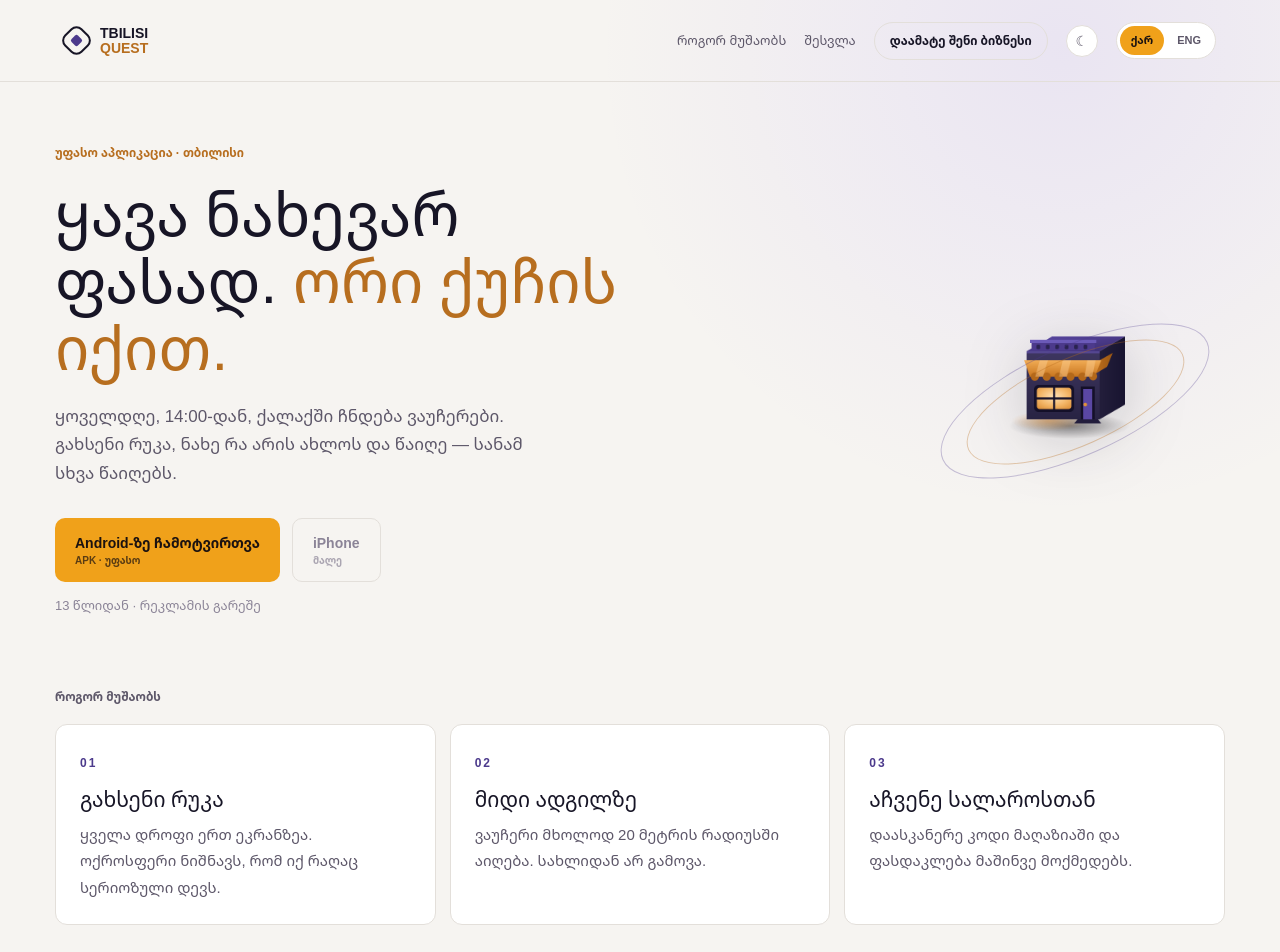
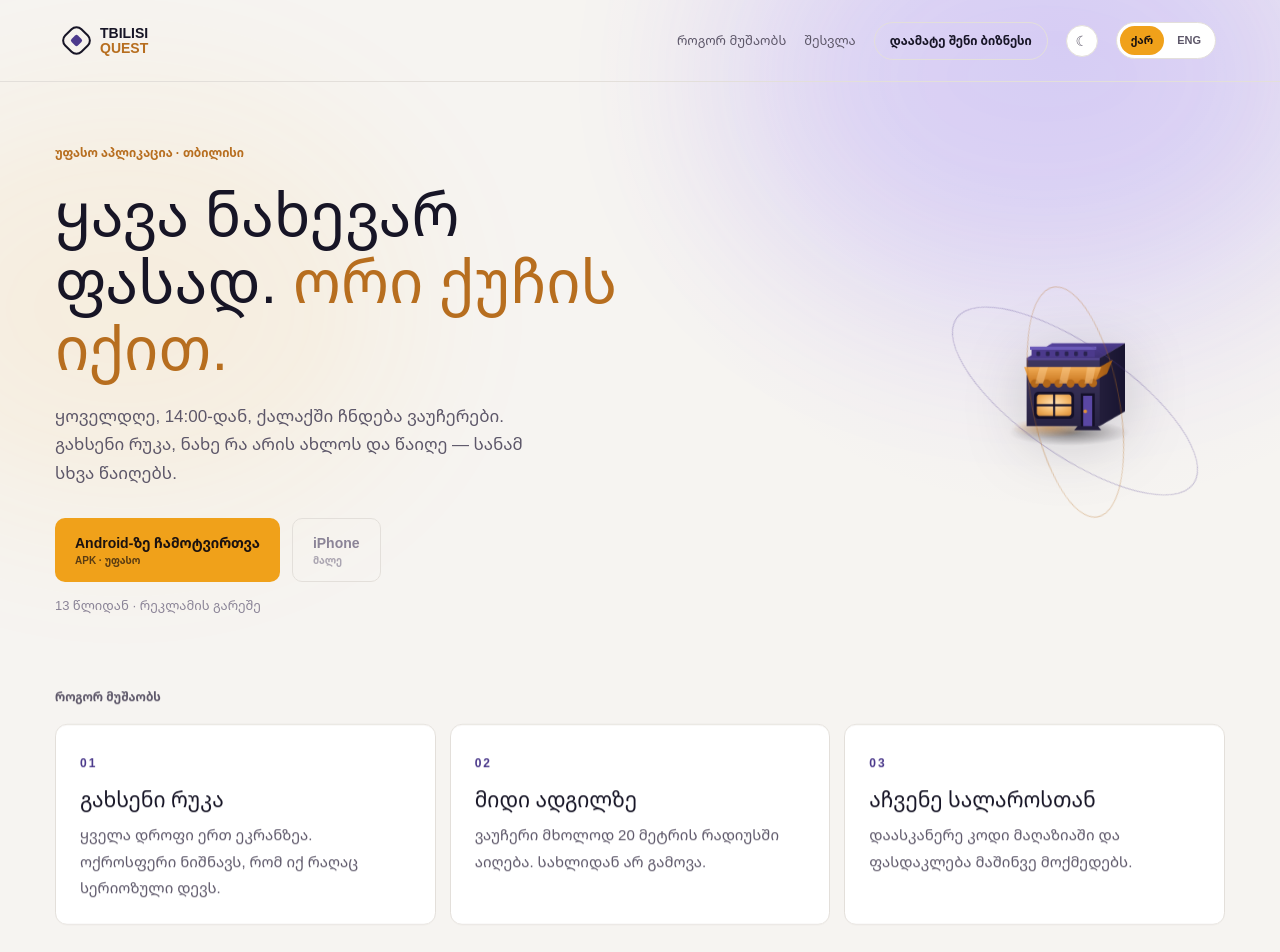
Before and after one commit to GridlyTeam/TbilisiQuest, a Next.js app in the folder apps/merchant/: page / in a window 1280 px wide. Shown: the top 952 px of the page. Built offline with nearby package versions, Linux system fonts and the light colour scheme; no server answers.

Commit message:
Landing page motion: aurora, reveals, counting stats, hovers

```diff
--- a/apps/merchant/src/app/landing.css
+++ b/apps/merchant/src/app/landing.css
@@ -657,3 +657,206 @@
   background: #f0a11a;
   box-shadow: 0 10px 30px rgba(23, 21, 38, 0.18);
 }
+
+/* =========================================================================
+   Motion
+   =========================================================================
+   Transform and opacity only. Anything else re-lays-out the page sixty times
+   a second, which on the mid-range Android most of this audience carries
+   turns a nice effect into a stutter. */
+
+/* ---- scroll reveal ---------------------------------------------------- */
+.landing .reveal {
+  opacity: 0;
+  transform: translateY(18px);
+  transition:
+    opacity 0.6s cubic-bezier(0.22, 1, 0.36, 1),
+    transform 0.6s cubic-bezier(0.22, 1, 0.36, 1);
+  will-change: opacity, transform;
+}
+.landing .reveal.in {
+  opacity: 1;
+  transform: none;
+}
+
+/* ---- aurora ------------------------------------------------------------ */
+/* Two blooms drifting behind the page. They sit under everything and ignore
+   the pointer, so they can never swallow a click. */
+.landing {
+  position: relative;
+  overflow-x: clip;
+}
+.landing .aurora {
+  position: absolute;
+  inset: 0 0 auto;
+  height: 720px;
+  pointer-events: none;
+  z-index: 0;
+  overflow: hidden;
+}
+.landing .aurora span {
+  position: absolute;
+  display: block;
+  border-radius: 50%;
+  filter: blur(90px);
+  opacity: 0.5;
+}
+.landing .aurora span:first-child {
+  width: 620px;
+  height: 460px;
+  top: -160px;
+  right: -80px;
+  background: rgba(124, 92, 255, 0.55);
+  animation: drift-a 26s ease-in-out infinite alternate;
+}
+.landing .aurora span:last-child {
+  width: 520px;
+  height: 380px;
+  top: 120px;
+  left: -140px;
+  background: rgba(255, 176, 32, 0.28);
+  animation: drift-b 32s ease-in-out infinite alternate;
+}
+.landing .topbar,
+.landing .content,
+.landing .footer {
+  position: relative;
+  z-index: 1;
+}
+
+@keyframes drift-a {
+  from {
+    transform: translate3d(0, 0, 0) scale(1);
+  }
+  to {
+    transform: translate3d(-90px, 60px, 0) scale(1.12);
+  }
+}
+@keyframes drift-b {
+  from {
+    transform: translate3d(0, 0, 0) scale(1.05);
+  }
+  to {
+    transform: translate3d(70px, -40px, 0) scale(0.95);
+  }
+}
+
+.landing.light .aurora span {
+  opacity: 0.32;
+}
+
+/* ---- hover ------------------------------------------------------------- */
+/* Cards lift and their glow brightens. The lift is small on purpose: a card
+   that jumps reads as a bug, a card that leans reads as a response. */
+.landing .step,
+.landing .rarity-card {
+  transition:
+    transform 0.25s cubic-bezier(0.22, 1, 0.36, 1),
+    border-color 0.25s ease;
+}
+.landing .rarity-card::before {
+  transition:
+    opacity 0.35s ease,
+    transform 0.35s cubic-bezier(0.22, 1, 0.36, 1);
+}
+@media (hover: hover) {
+  .landing .step:hover,
+  .landing .rarity-card:hover {
+    transform: translateY(-4px);
+    border-color: color-mix(in oklab, var(--amber) 45%, var(--border));
+  }
+  .landing .rarity-card:hover::before {
+    opacity: 0.8;
+    transform: scale(1.15);
+  }
+  .landing .store-button:not(.soon):hover {
+    transform: translateY(-2px);
+    box-shadow: 0 14px 30px rgba(255, 176, 32, 0.28);
+  }
+  .landing .outline-button:hover {
+    border-color: var(--amber);
+    transform: translateY(-2px);
+  }
+  .landing .faq summary:hover {
+    color: var(--amber);
+  }
+}
+.landing .store-button,
+.landing .outline-button,
+.landing .portal-link,
+.landing .theme-toggle,
+.landing .lang button,
+.landing .faq summary {
+  transition:
+    transform 0.2s cubic-bezier(0.22, 1, 0.36, 1),
+    box-shadow 0.25s ease,
+    border-color 0.2s ease,
+    color 0.2s ease;
+}
+.landing .store-button:active,
+.landing .outline-button:active,
+.landing .sticky-cta:active {
+  transform: translateY(1px) scale(0.99);
+}
+
+/* The stats box counts up when it arrives, so its figures deserve to not
+   jump around while the digits change width. */
+.landing .stats b {
+  font-variant-numeric: tabular-nums;
+}
+
+/* ---- hero art ---------------------------------------------------------- */
+/* The storefront breathes and the rings turn, slowly enough to notice only if
+   you look. */
+.landing .hero-art img {
+  animation: float 7s ease-in-out infinite alternate;
+}
+.landing .orbit-one {
+  animation: spin 34s linear infinite;
+}
+.landing .orbit-two {
+  animation: spin 26s linear infinite reverse;
+}
+@keyframes float {
+  from {
+    transform: translateY(-6px);
+  }
+  to {
+    transform: translateY(8px);
+  }
+}
+@keyframes spin {
+  from {
+    transform: rotate(-24deg);
+  }
+  to {
+    transform: rotate(336deg);
+  }
+}
+
+/* ---- focus ------------------------------------------------------------- */
+/* Keyboard users get a visible ring; mouse users never see it. */
+.landing a:focus-visible,
+.landing button:focus-visible,
+.landing summary:focus-visible {
+  outline: 2px solid var(--amber);
+  outline-offset: 3px;
+  border-radius: 8px;
+}
+
+/* ---- reduced motion ---------------------------------------------------- */
+@media (prefers-reduced-motion: reduce) {
+  .landing .reveal {
+    opacity: 1;
+    transform: none;
+    transition: none;
+  }
+  .landing .aurora,
+  .landing .hero-art img,
+  .landing .orbit {
+    animation: none;
+  }
+  .landing * {
+    transition-duration: 0.01ms !important;
+  }
+}
--- a/apps/merchant/src/components/Landing.tsx
+++ b/apps/merchant/src/components/Landing.tsx
@@ -3,6 +3,7 @@
 import { useEffect, useState } from 'react'
 import Link from 'next/link'
 
+import { CountUp, useReveal } from './landing-motion'
 import '../app/landing.css'
 
 /**
@@ -218,6 +219,15 @@ export default function Landing({ stats }: { stats: PublicStats | null }) {
   // until the map is worth boasting about.
   const showStats = stats != null && stats.venues >= 3
 
+  // One per section: each fades up as it arrives rather than the whole page
+  // animating at once, which reads as a loading screen.
+  const statsReveal = useReveal<HTMLElement>()
+  const howReveal = useReveal<HTMLElement>()
+  const rarityReveal = useReveal<HTMLElement>()
+  const bizReveal = useReveal<HTMLElement>()
+  const faqReveal = useReveal<HTMLElement>()
+  const safetyReveal = useReveal<HTMLElement>()
+
   return (
     <main
       className={[
@@ -276,6 +286,13 @@ export default function Landing({ stats }: { stats: PublicStats | null }) {
         </div>
       </header>
 
+      {/* Two slow-drifting blooms behind everything. Pure decoration, so it
+          is inert to pointers and disappears under prefers-reduced-motion. */}
+      <div className="aurora" aria-hidden="true">
+        <span />
+        <span />
+      </div>
+
       <div className="content">
         <section className="hero">
           <div className="hero-copy">
@@ -311,23 +328,32 @@ export default function Landing({ stats }: { stats: PublicStats | null }) {
         </section>
 
         {showStats && (
-          <section className="stats">
+          <section
+            className={`stats ${statsReveal.className}`}
+            ref={statsReveal.ref}
+          >
             <div>
-              <b>{stats.venues}</b>
+              <b>
+                <CountUp value={stats.venues} />
+              </b>
               <span>{t.statVenues}</span>
             </div>
             <div>
-              <b>{stats.live_drops}</b>
+              <b>
+                <CountUp value={stats.live_drops} />
+              </b>
               <span>{t.statDrops}</span>
             </div>
             <div>
-              <b>{stats.vouchers_today}</b>
+              <b>
+                <CountUp value={stats.vouchers_today} />
+              </b>
               <span>{t.statVouchers}</span>
             </div>
           </section>
         )}
 
-        <section id="how">
+        <section id="how" className={howReveal.className} ref={howReveal.ref}>
           <p className="eyebrow">{t.stepsEyebrow}</p>
           <div className="steps">
             {t.steps.map((step) => (
@@ -340,7 +366,7 @@ export default function Landing({ stats }: { stats: PublicStats | null }) {
           </div>
         </section>
 
-        <section>
+        <section className={rarityReveal.className} ref={rarityReveal.ref}>
           <p className="eyebrow">{t.rarityEyebrow}</p>
           <div className="rarities">
             {t.rarities.map((r) => (
@@ -353,7 +379,10 @@ export default function Landing({ stats }: { stats: PublicStats | null }) {
           </div>
         </section>
 
-        <section className="panel">
+        <section
+          className={`panel ${bizReveal.className}`}
+          ref={bizReveal.ref}
+        >
           <p className="eyebrow amber">{t.bizEyebrow}</p>
           <h2>{t.bizTitle}</h2>
           <p>{t.bizBody}</p>
@@ -364,7 +393,7 @@ export default function Landing({ stats }: { stats: PublicStats | null }) {
           </div>
         </section>
 
-        <section>
+        <section className={faqReveal.className} ref={faqReveal.ref}>
           <p className="eyebrow">{t.faqEyebrow}</p>
           <div className="faq">
             {t.faq.map(([q, a]) => (
@@ -376,7 +405,10 @@ export default function Landing({ stats }: { stats: PublicStats | null }) {
           </div>
         </section>
 
-        <section className="panel safety">
+        <section
+          className={`panel safety ${safetyReveal.className}`}
+          ref={safetyReveal.ref}
+        >
           <p className="eyebrow">{t.safetyEyebrow}</p>
           <h2>{t.safetyTitle}</h2>
           <p>{t.safetyBody}</p>
--- /dev/null
+++ b/apps/merchant/src/components/landing-motion.tsx
@@ -0,0 +1,117 @@
+'use client'
+
+import { useEffect, useRef, useState } from 'react'
+
+/**
+ * The small amount of motion the landing page uses.
+ *
+ * Two rules throughout:
+ *
+ *  1. Only transform and opacity are animated. Anything else asks the browser
+ *     to re-layout sixty times a second, which on a mid-range Android phone --
+ *     the device most of this audience is holding -- turns a nice effect into
+ *     a stutter.
+ *  2. Everything checks prefers-reduced-motion. A person who has asked their
+ *     phone to stop moving things has usually asked for a reason.
+ */
+function prefersReducedMotion(): boolean {
+  if (typeof window === 'undefined') return false
+  return window.matchMedia('(prefers-reduced-motion: reduce)').matches
+}
+
+/**
+ * Reveals an element when it scrolls into view.
+ *
+ * Returns a ref and a class name; the element starts translated down and
+ * transparent, and lands when it is roughly a fifth of the way up the screen.
+ * One observer per element is fine at this page's size, and it disconnects
+ * after firing, so nothing keeps watching what has already arrived.
+ */
+export function useReveal<T extends HTMLElement>() {
+  const ref = useRef<T>(null)
+  const [shown, setShown] = useState(false)
+
+  useEffect(() => {
+    const node = ref.current
+    if (!node) return
+
+    if (prefersReducedMotion()) {
+      setShown(true)
+      return
+    }
+
+    const observer = new IntersectionObserver(
+      (entries) => {
+        if (entries.some((e) => e.isIntersecting)) {
+          setShown(true)
+          observer.disconnect()
+        }
+      },
+      { rootMargin: '0px 0px -12% 0px', threshold: 0.08 },
+    )
+
+    observer.observe(node)
+    return () => observer.disconnect()
+  }, [])
+
+  return { ref, className: shown ? 'reveal in' : 'reveal' }
+}
+
+/**
+ * A number that counts up the first time it is seen.
+ *
+ * Deliberately short -- 900ms and eased out, so it registers as "this is a
+ * live number" rather than as a slot machine. The final value is rendered
+ * immediately for anyone with reduced motion or no JavaScript timing, because
+ * the number is the point and the animation is not.
+ */
+export function CountUp({ value }: { value: number }) {
+  const [display, setDisplay] = useState(value)
+  const ref = useRef<HTMLBRElement>(null)
+
+  useEffect(() => {
+    const node = ref.current
+    if (!node || prefersReducedMotion() || value <= 0) {
+      setDisplay(value)
+      return
+    }
+
+    let frame = 0
+    let started = false
+
+    const observer = new IntersectionObserver((entries) => {
+      if (started || !entries.some((e) => e.isIntersecting)) return
+      started = true
+      observer.disconnect()
+
+      const duration = 900
+      const startedAt = performance.now()
+
+      const tick = (now: number) => {
+        const progress = Math.min(1, (now - startedAt) / duration)
+        // easeOutCubic: fast at first, settles rather than stops dead.
+        const eased = 1 - Math.pow(1 - progress, 3)
+        setDisplay(Math.round(value * eased))
+        if (progress < 1) frame = requestAnimationFrame(tick)
+      }
+
+      setDisplay(0)
+      frame = requestAnimationFrame(tick)
+    })
+
+    observer.observe(node)
+    return () => {
+      observer.disconnect()
+      cancelAnimationFrame(frame)
+    }
+  }, [value])
+
+  return (
+    <>
+      {/* An anchor the observer can watch without wrapping the number in an
+          extra box that would break the layout. */}
+      <br ref={ref} hidden />
+      {display}
+    </>
+  )
+}
```
